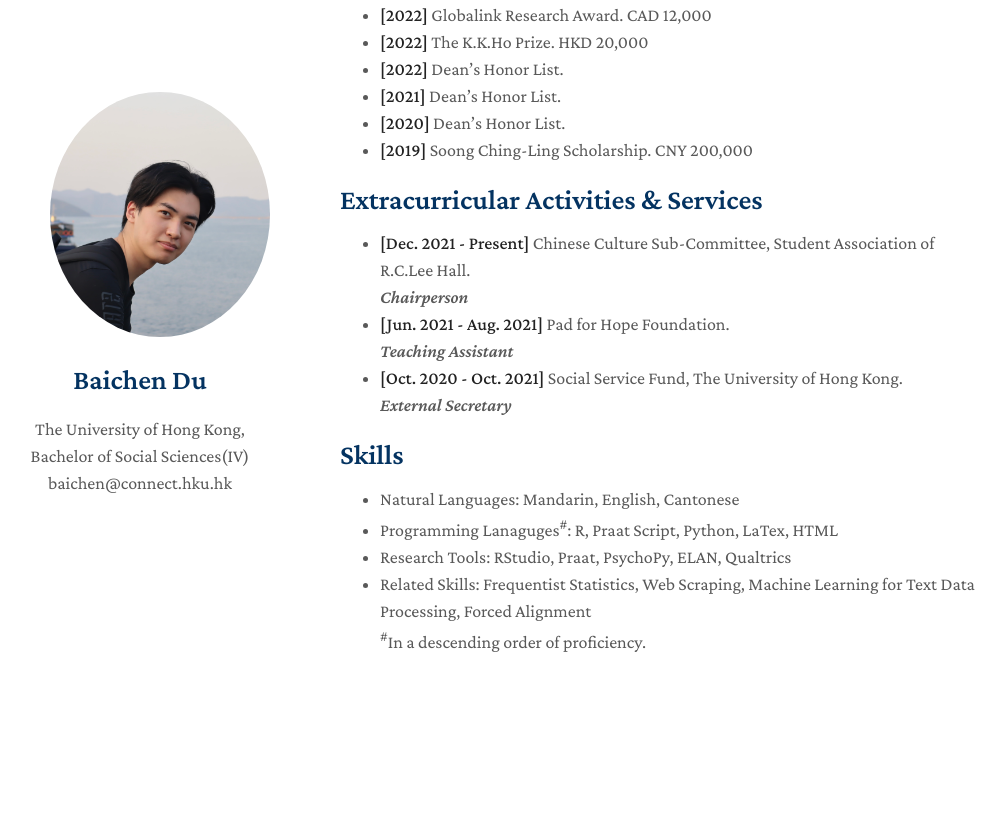
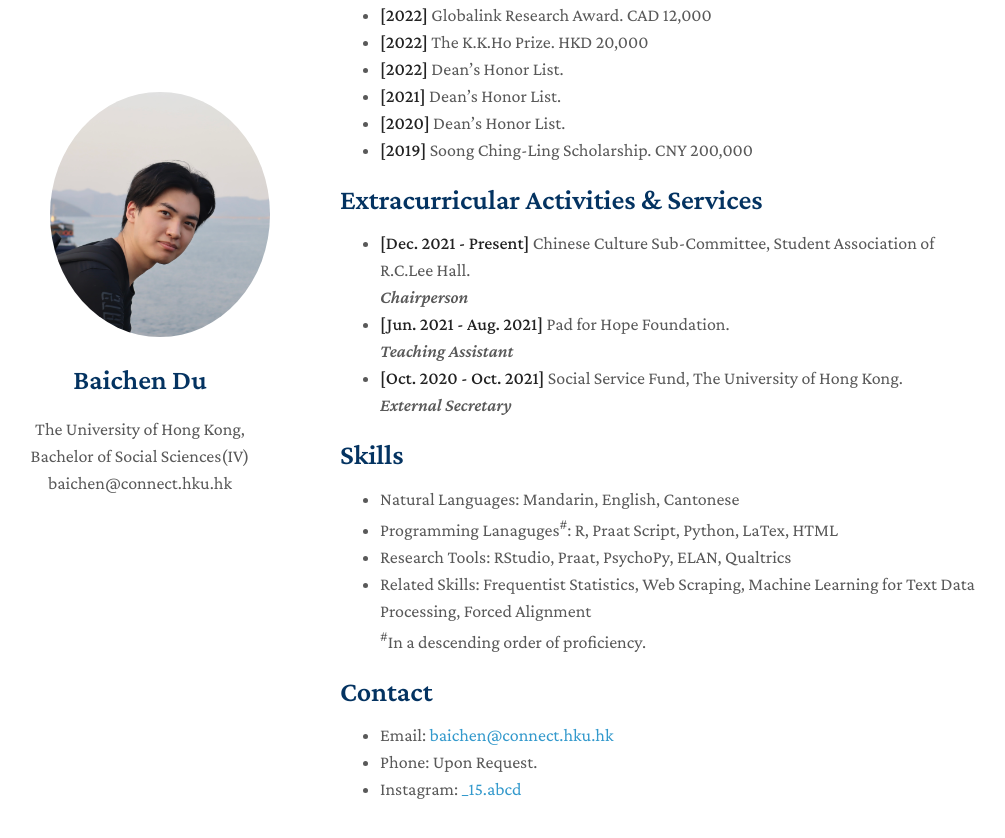
Before and after one commit to AlbertBaichenDu/AlbertBaichenDu.github.io, a Jekyll site: the page built from index.md, in a window 1280 px wide and 900 px high, scrolled down 1743 px. Shown: the top 838 px of the window, without its empty margins (130-1135 px from the left). Built offline with Jekyll 4.4.1, drawn with Linux system fonts in a browser that asks for light colours; nearby versions of some CDN libraries; a style sheet for code colours, icons or effects is not loaded; our own code applies the rules of GitHub Pages for plain Markdown files; before the commit the page ends 2496 px from its top, so only the background shows below that.

Commit message:
Update index.md

```diff
--- a/index.md
+++ b/index.md
@@ -98,3 +98,10 @@ layout: homepage
 - Related Skills: Frequentist Statistics, Web Scraping, Machine Learning for Text Data Processing, Forced Alignment
   <br>
 <sup>#</sup>In a descending order of proficiency.
+
+## Contact
+
+- Email: [baichen@connect.hku.hk](mailto:baichen@connect.hku.hk)
+- Phone: Upon Request.
+<!--- - Github: [AlbertBaichenDu](https://github.com/AlbertBaichenDu) --->
+- Instagram: [\_15.abcd](https://www.instagram.com/_15.abcd/)
```
